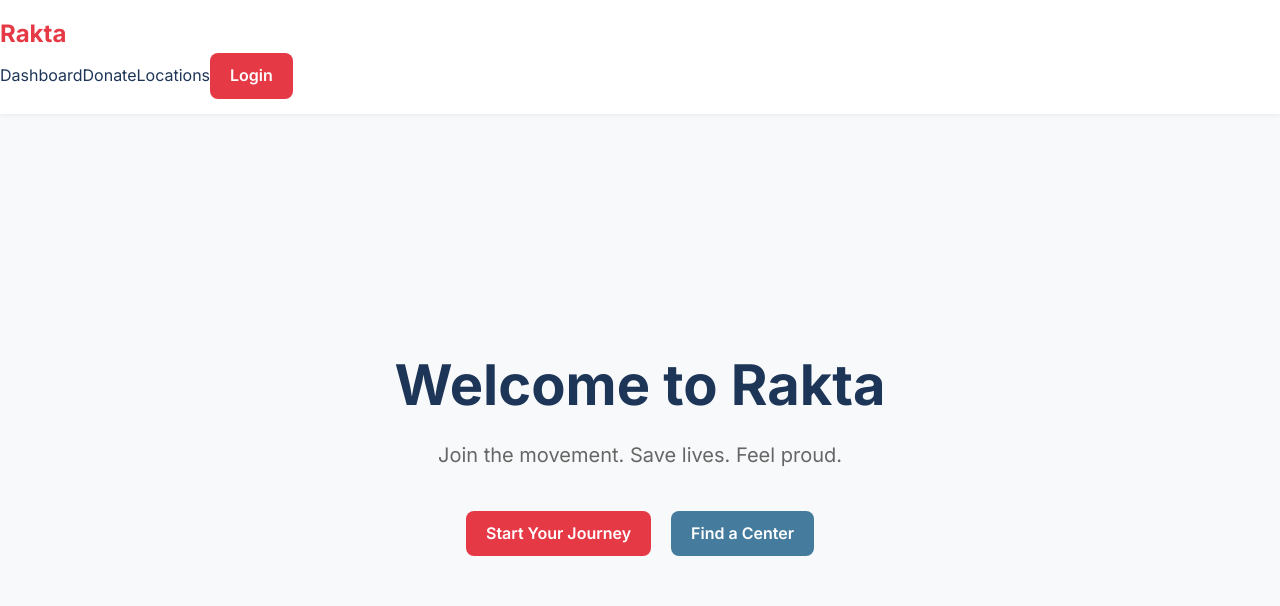
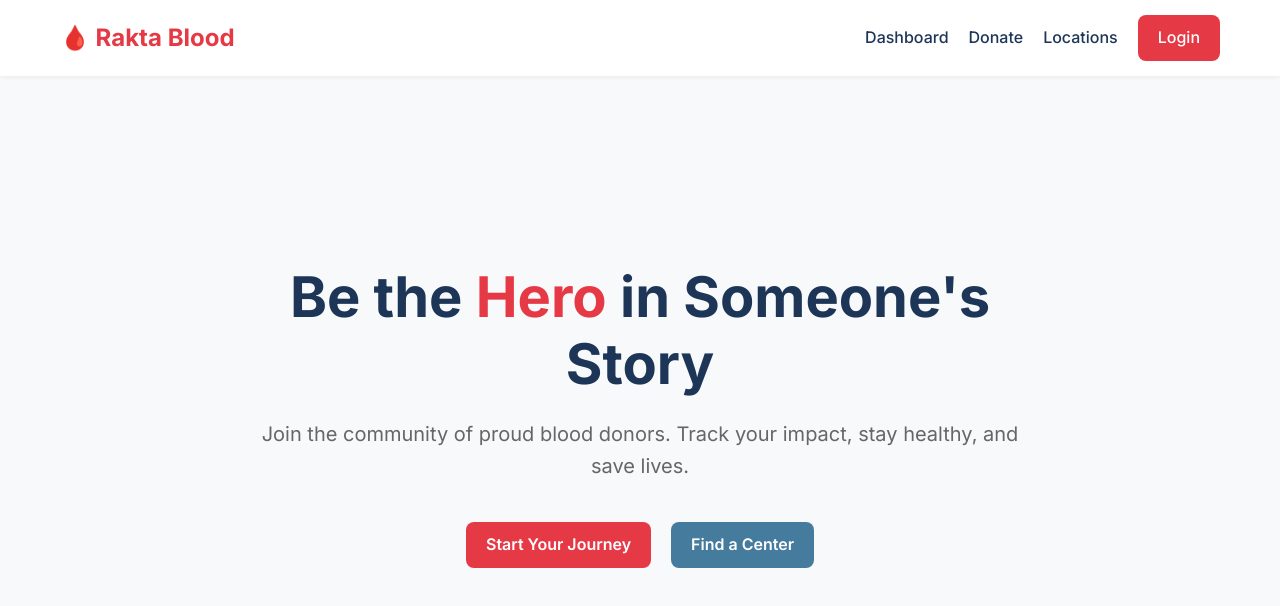
Before and after one commit to Sungchunn/Rakta-Webapp, a Next.js app in the folder frontend/: page / in a window 1280 px wide. Shown: the top 606 px of the page. Built offline with nearby package versions, Linux system fonts and the light colour scheme.

Commit message:
fix: restore UI structure after renaming
- Restored Navbar CSS classes (navContainer, navLinks)
- Restored home page structure with original hero layout
- Only changed brand name from FitSloth to Rakta
- Kept blood drop emoji in navbar

```diff
--- a/frontend/src/app/page.tsx
+++ b/frontend/src/app/page.tsx
@@ -3,11 +3,13 @@ import styles from "./page.module.css";
 
 export default function Home() {
   return (
-    <section className={styles.hero}>
+    <div className={styles.hero}>
       <div className={styles.content}>
-        <h1 className={styles.title}>Welcome to Rakta</h1>
+        <h1 className={styles.title}>
+          Be the <span className={styles.highlight}>Hero</span> in Someone's Story
+        </h1>
         <p className={styles.subtitle}>
-          Join the movement. Save lives. Feel proud.
+          Join the community of proud blood donors. Track your impact, stay healthy, and save lives.
         </p>
         <div className={styles.ctaGroup}>
           <Link href="/auth/register" className="btn btn-primary">
@@ -18,6 +20,6 @@ export default function Home() {
           </Link>
         </div>
       </div>
-    </section>
+    </div>
   );
 }
--- a/frontend/src/components/Navbar.tsx
+++ b/frontend/src/components/Navbar.tsx
@@ -4,11 +4,11 @@ import styles from './Navbar.module.css';
 export default function Navbar() {
     return (
         <nav className={styles.navbar}>
-            <div className={styles.container}>
+            <div className={`container ${styles.navContainer}`}>
                 <Link href="/" className={styles.logo}>
-                    Rakta
+                    🩸 Rakta Blood
                 </Link>
-                <div className={styles.links}>
+                <div className={styles.navLinks}>
                     <Link href="/dashboard">Dashboard</Link>
                     <Link href="/donate">Donate</Link>
                     <Link href="/locations">Locations</Link>
```
